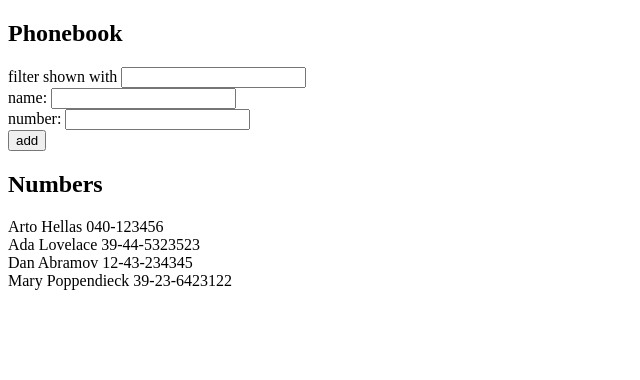
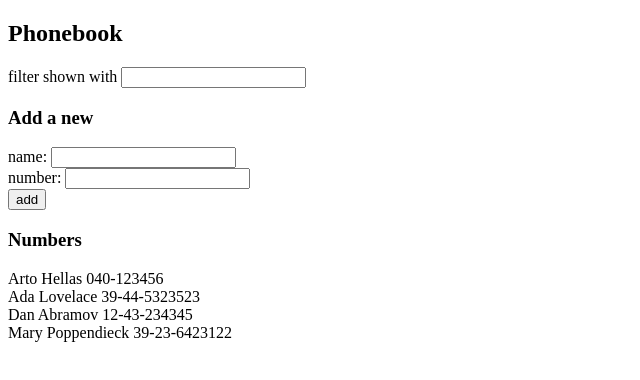
Before and after one commit to msslotboom/fullstackopen, a React (Create React App) app in the folder part2/puhelinluettelo/: page / in a window 1280 px wide. Shown: the top 380 px of the page, without its empty margins (0-640 px from the left). Built offline with nearby package versions, Linux system fonts and the light colour scheme.

Commit message:
Changed exercise 2.9 headers

```diff
--- a/part2/puhelinluettelo/src/App.js
+++ b/part2/puhelinluettelo/src/App.js
@@ -35,6 +35,7 @@ const App = () => {
     <div>
       <h2>Phonebook</h2>
       <Filter newFilter = {newFilter} setNewFilter = {setNewFilter}/>
+      <h3>Add a new</h3>
       <form onSubmit={addPerson}>
         <div>
           name: <input value = {newName} onChange={handleNameChange}/>
@@ -46,7 +47,7 @@ const App = () => {
           <button type="submit">add</button>
         </div>
       </form>
-      <h2>Numbers</h2>
+      <h3>Numbers</h3>
       <ListNumbers people = {persons} filter = {newFilter}/>
     </div>
   )
```
